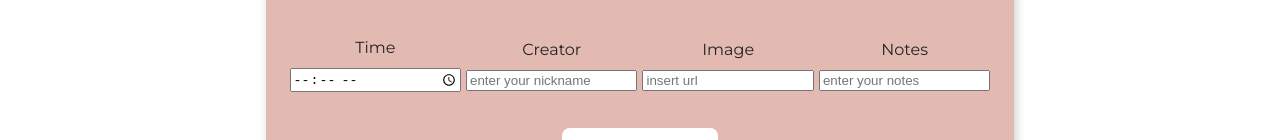
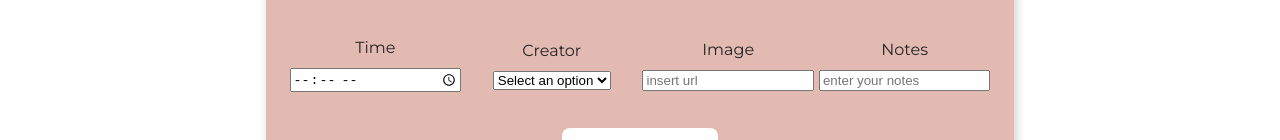
Before and after one commit to devHarmonyHack/HappenHub, a React (Vite) app: page /events/1 in a window 1280 px wide. Shown: the part 926-1066 px from the top of the page. Built offline with nearby package versions, Linux system fonts and the light colour scheme; no server answers; a web font is replaced by a local one.

Commit message:
updated EditForm-creator to dropdown menu

```diff
--- a/src/pages/EventDetailsPage.jsx
+++ b/src/pages/EventDetailsPage.jsx
@@ -223,14 +223,24 @@ function EventDetailsPage() {
                 </div>
                 <div className="form-item-6 form-item">
                   <label htmlFor="creator">Creator</label>
-                  <input
-                    type="text"
-                    name="creator"
-                    placeholder="enter your nickname"
-                    required={false}
-                    value={creator}
-                    onChange={(e) => setCreator(e.target.value)}
-                  />
+                  <select
+                  name="creator"
+                  id="creator"
+                  required={true}
+                  value={creator}
+                  onChange={(e) => setCreator(e.target.value)}>
+                    <option disabled selected value="">Select an option</option>
+                    <option value="Elise">Elise</option>
+                    <option value="Fran">Fran</option>
+                    <option value="MasterBug">MasterBug</option>
+                    <option value="Teacher21">Teacher21</option>
+                    <option value="Pixel">Pixel</option>
+                    <option value="Ale">Ale</option>
+                    <option value="SkyWalker42">SkyWalker42</option>
+                    <option value="HarmonyQuest">HarmonyQuest</option>
+                    <option value="DataSculptor">DataSculptor</option>
+                    <option value="Maria_32">Maria_32</option>
+                  </select>
                 </div>
                 <div className="form-item-7 form-item">
                   <label htmlFor="image">Image</label>
```
